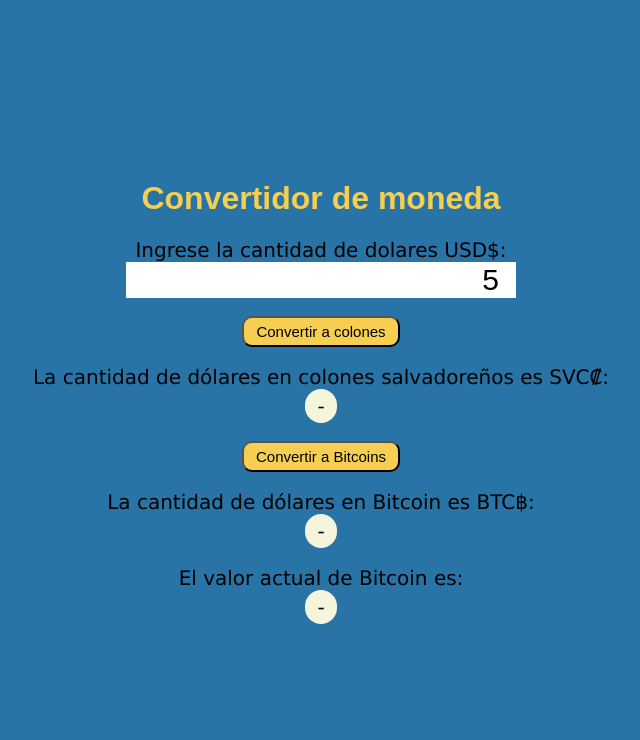
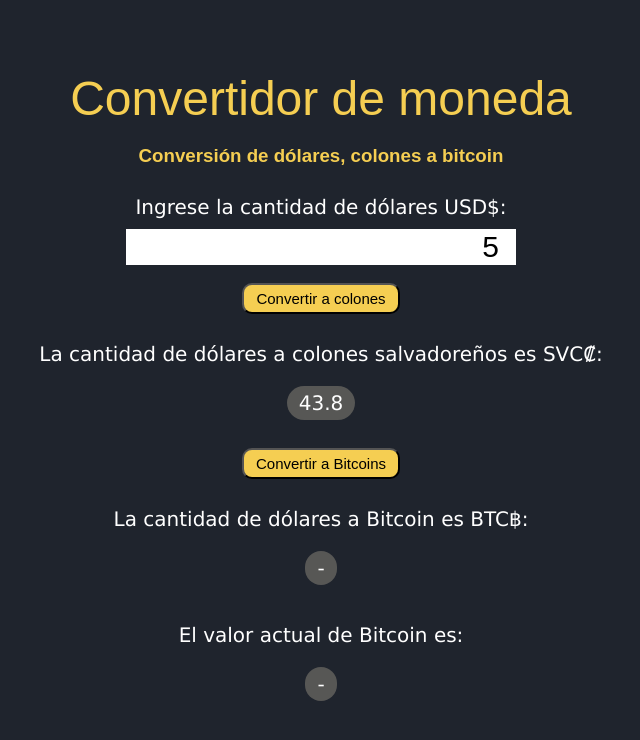
Before and after one commit to camposrdi/conversor, a plain HTML site: page index.html in a window 1280 px wide. Both pictures are taken after typing "5" into the empty fields and a click on the button "Convertir a colones". Shown: the whole page, without its empty margins (319-959 px from the left). Drawn offline with Linux system fonts and the light colour scheme.

Commit message:
Se agrega el script para conversión | se actualiza el css

```diff
--- a/index.html
+++ b/index.html
@@ -11,25 +11,28 @@
 
 <body>
 
-    <h1>Convertidor de moneda</h1>
+    <header class="header"> Convertidor de moneda </header>
 
-    <label>Ingrese la cantidad de dolares USD$:</label>
+    <h3> Conversión de dólares, colones a bitcoin  </h3>
+
+    <label>Ingrese la cantidad de dólares USD$:</label>
     <input type="number" id="dolares">
     <br>
     <button type="button" class="btnConvertir" onclick="convertirColones()">Convertir a colones</button>
     <br>
-    <label>La cantidad de dólares en colones salvadoreños es SVC₡:</label>
+    <label>La cantidad de dólares a colones salvadoreños es SVC₡:</label>
     <label for="" id="resulColon" class="resulColon">-</label>
     <br>
     <button type="button" class="btnConvertir"  onclick="convertirBTN()">Convertir a Bitcoins</button>
     <br>
-    <label>La cantidad de dólares en Bitcoin es BTC฿:</label>
+    <label>La cantidad de dólares a Bitcoin es BTC฿:</label>
     <label id="resultBTN" class="resulColon">-</label>
     <br>
     <label>El valor actual de Bitcoin es:</label>
     <label id="valorBTN" class="resulColon">-</label>
     <br>
+
 </body>
-<script src="JS/convertirABitcoin.js"></script>
-<script src="JS/convertidorAColon.js"></script>
+<script src="js/convertirABitcoin.js"></script>
+<script src="js/convertidorAColon.js"></script>
 </html>
--- /dev/null
+++ b/js/convertidorAColon.js
@@ -0,0 +1,11 @@
+function convertirColones() {
+    let colon = 8.76;
+    let resultado = 0;
+    let dolares;
+
+    dolares = parseFloat(document.getElementById("dolares").value);
+
+    resultado = dolares * colon;
+
+    document.getElementById("resulColon").innerText = resultado;
+}
--- /dev/null
+++ b/js/convertirABitcoin.js
@@ -0,0 +1,25 @@
+let ws = new WebSocket('wss://stream.binance.com:9443/ws/btcbusd@trade');
+const price = document.getElementById("valorBTN")
+let numeroBTN;
+
+ws.onmessage = (event) => {
+    let stockObject = JSON.parse(event.data);
+    price.innerHTML = stockObject.p;
+    numeroBTN = parseFloat(stockObject.p);
+    //console.log(numeroBTN)
+    //console.log(stockObject.p);
+}
+
+function convertirBTN() {
+    let bitcoin = numeroBTN;
+    let dolares;
+    let resultado = 0;
+
+    console.log(bitcoin)
+    dolares = parseFloat(document.getElementById("dolares"). value);
+
+    resultado = dolares / bitcoin;
+
+    document.getElementById("resultBTN").innerText = resultado;
+
+}
--- a/style.css
+++ b/style.css
@@ -5,7 +5,7 @@
 body {
 
     font-family: Arial, Helvetica, sans-serif;
-    background-color: #2874A6;
+    background: #1f242d;
     display: flex;
     flex-direction: column;
     align-items: center;
@@ -15,8 +15,14 @@
     padding: 20px;
 }
 
+.header {
+    display: flex;
+    color: #f5ce52;
+    font-size: 3rem;
 
-h1 {
+}
+
+h3 {
     color: #f5ce52;
 }
 
@@ -24,13 +30,14 @@
     font-family: Verdana, Geneva, Tahoma, sans-serif;
     font-size: 20px;
     text-align: center;
-    color: black;
+    color: #fff;
+    margin: 10px;
 
 }
 
 .resulColon {
 
-    background-color: beige;
+    background-color: rgb(87, 87, 85);
     padding: 5px 12px;
     border-radius: 20px;
     border-color: black;
@@ -48,6 +55,7 @@
 
     color: black;
     background: #f5ce52;
+    box-shadow: 1 1 1px white;
     cursor: pointer;
     border-radius: 10px;
     font-size: 15px;
```
